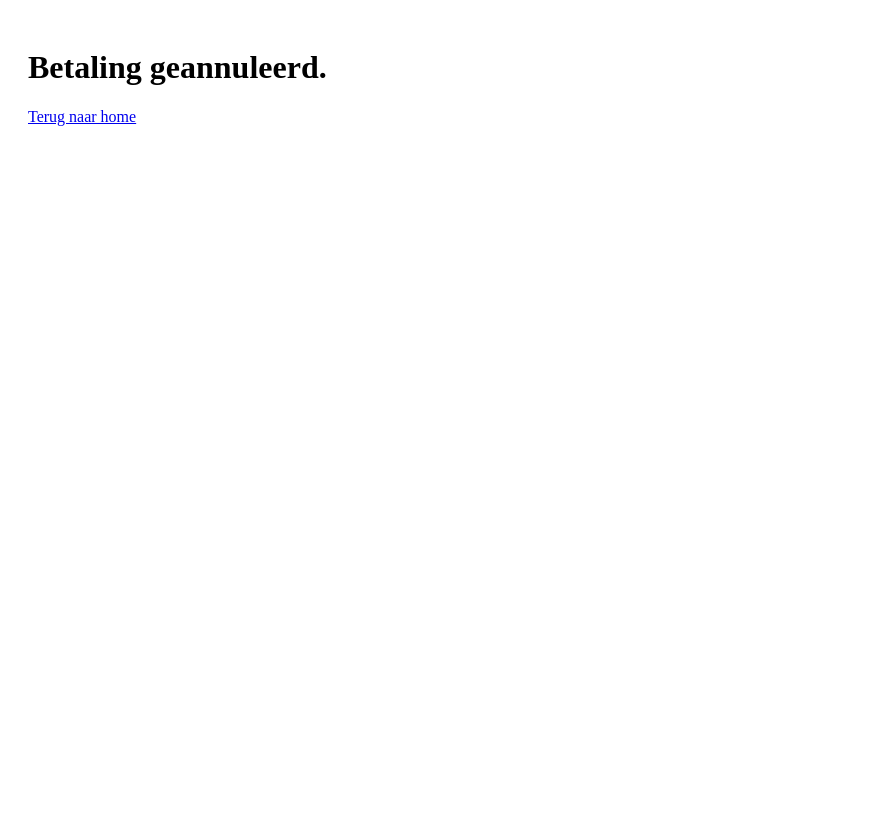
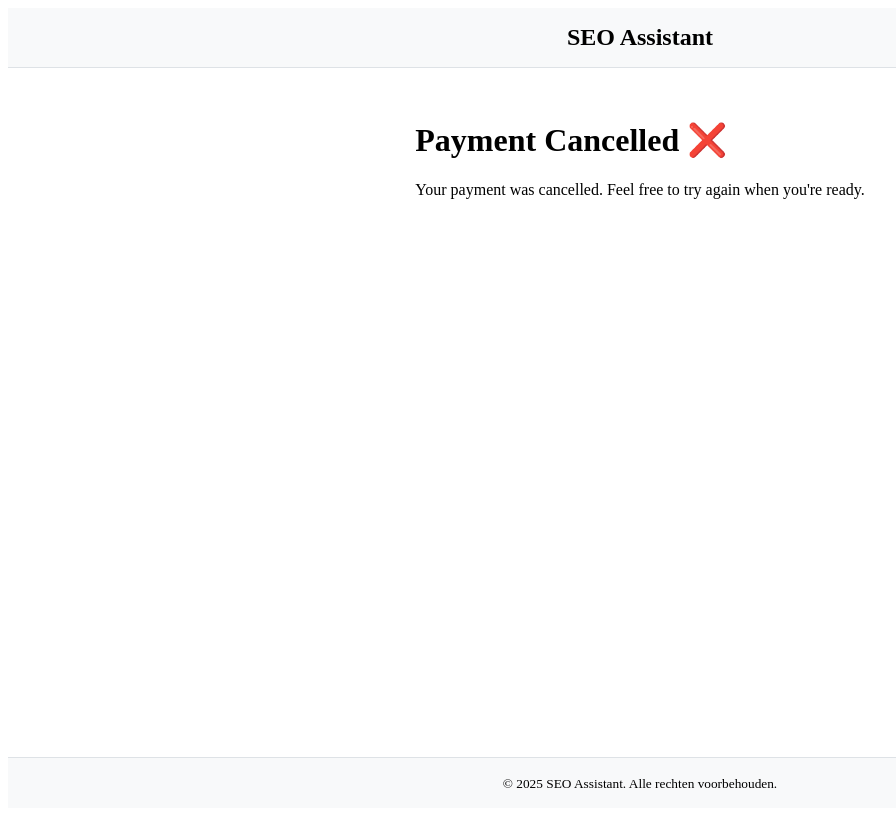
Before and after one commit to IlkerD01/seo-assistant, a Next.js app in the folder frontend/: page /cancelled in a window 1280 px wide. Shown: the whole page, without its empty margins (0-896 px from the left). Built offline with nearby package versions, Linux system fonts and the light colour scheme.

Commit message:
Update cancelled.tsx

```diff
--- a/frontend/src/pages/cancelled.tsx
+++ b/frontend/src/pages/cancelled.tsx
@@ -1,8 +1,14 @@
+import Layout from "@/components/Layout";
+
 export default function Cancelled() {
   return (
-    <div style={{ padding: 20 }}>
-      <h1>Betaling geannuleerd.</h1>
-      <a href="/">Terug naar home</a>
-    </div>
+    <Layout>
+      <div className="flex flex-col items-center justify-center min-h-screen px-4">
+        <h1 className="text-4xl font-bold mb-4 text-center">Payment Cancelled ❌</h1>
+        <p className="text-lg text-center">
+          Your payment was cancelled. Feel free to try again when you're ready.
+        </p>
+      </div>
+    </Layout>
   );
 }
```
